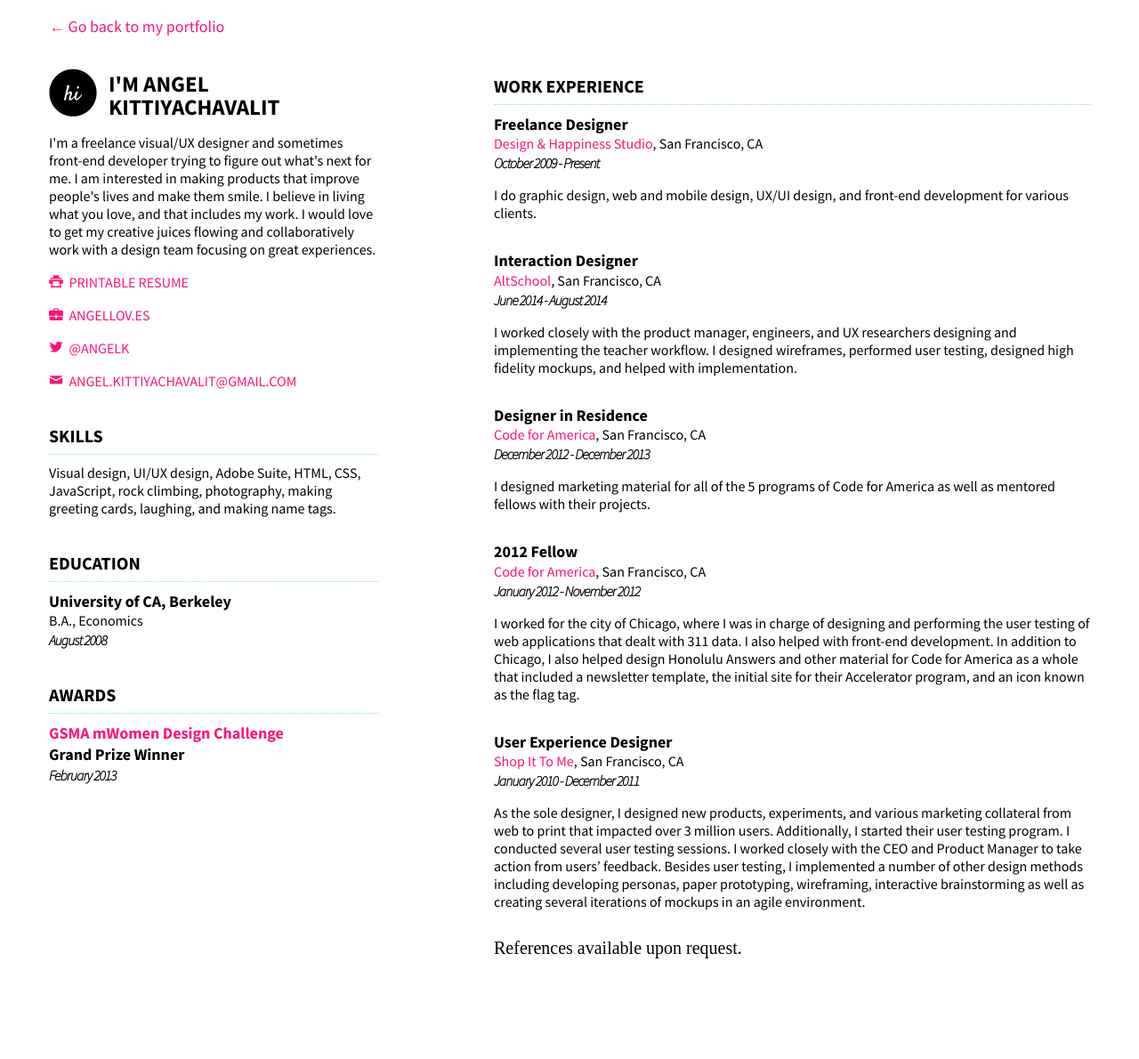
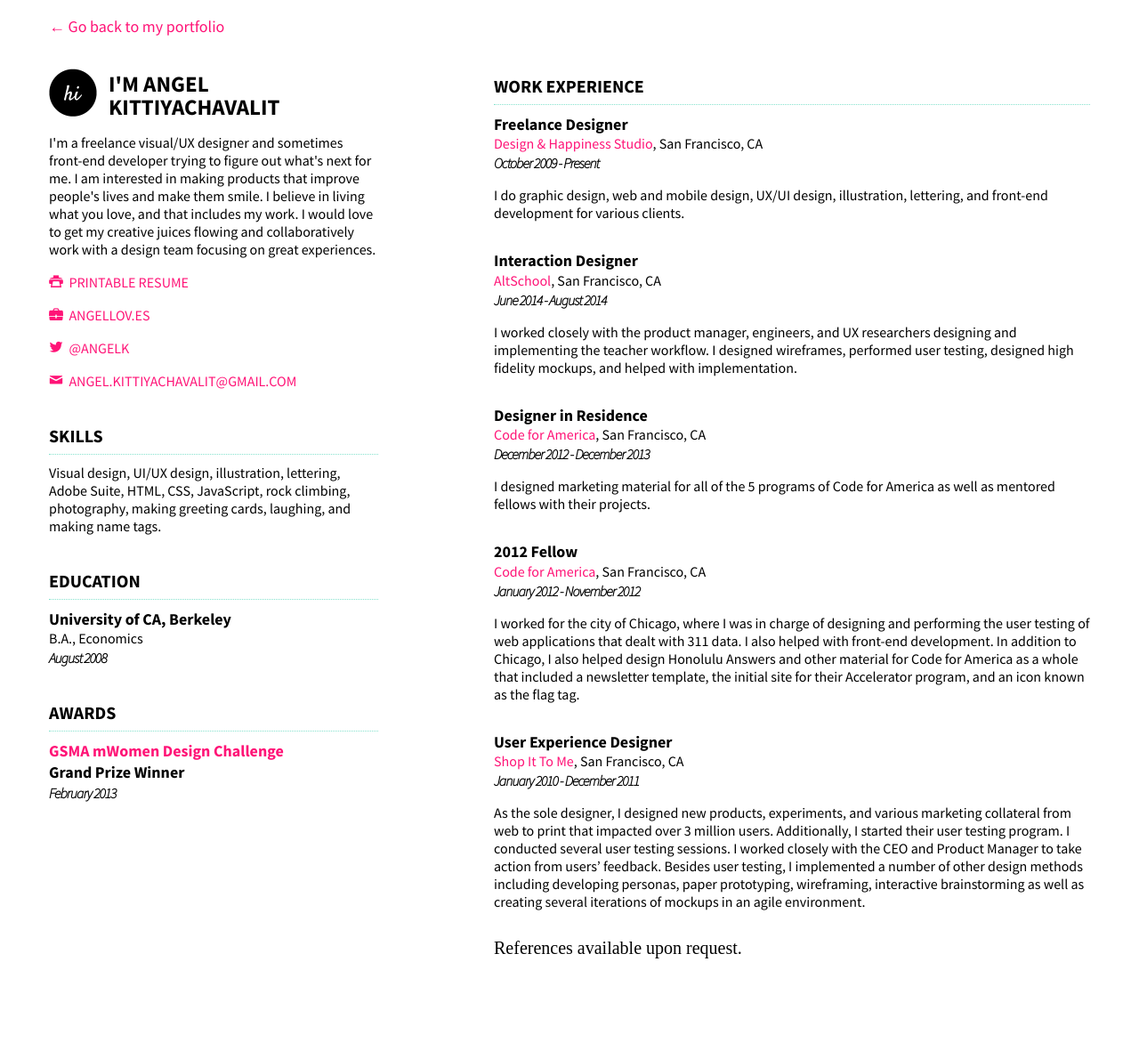
Before and after one commit to ahelkit/angellov.es, a Jekyll site: the page resumes/index.html, which Jekyll copies as it is, in a window 1280 px wide. Shown: the whole page at 89% size. Built offline with Jekyll 4.4.1, drawn with Linux system fonts in a browser that asks for light colours; comment, search, counter and statistics services are not loaded.

Commit message:
Updated resume

```diff
--- a/resumes/index.html
+++ b/resumes/index.html
@@ -49,7 +49,7 @@
 
               <li>
                 <h2>Skills</h2>
-                <p>Visual design, UI/UX design, Adobe Suite, HTML, CSS, JavaScript, rock climbing, photography, making greeting cards, laughing, and making name tags.</p>
+                <p>Visual design, UI/UX design, illustration, lettering, Adobe Suite, HTML, CSS, JavaScript, rock climbing, photography, making greeting cards, laughing, and making name tags.</p>
               </li>
 
               <li class="education">
@@ -75,7 +75,7 @@
                 <h3>Freelance Designer</h3>
                 <h4><a href="http://angellov.es/" target="_blank">Design &amp; Happiness Studio</a>, San Francisco, CA</h4>
                 <p class="when">October 2009 - Present</p>
-                <p>I do graphic design, web and mobile design, UX/UI design, and front-end development for various clients.</p>
+                <p>I do graphic design, web and mobile design, UX/UI design, illustration, lettering, and front-end development for various clients.</p>
               </li>
 
               <li>
```
